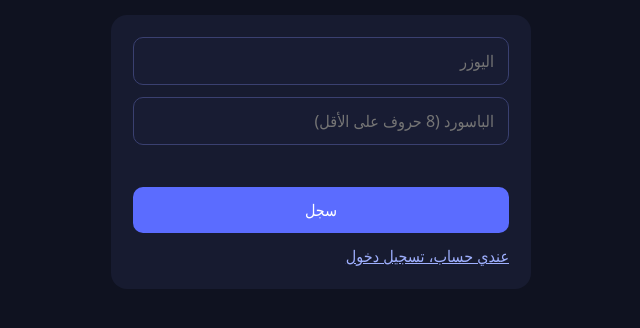
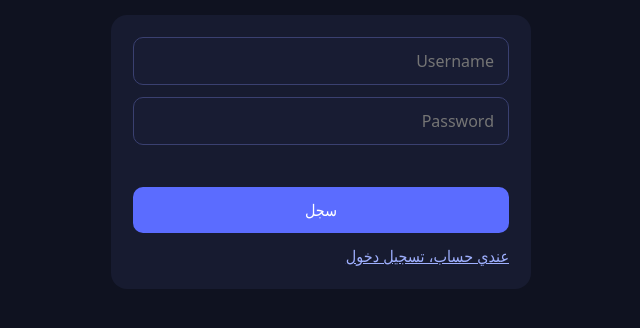
Before and after one commit to johnlatif19/gesture-video-remotee, a website: page public/sign-in.html in a window 1280 px wide. Shown: the part 78-406 px from the top of the page, without its empty margins (319-959 px from the left). Drawn offline with Linux system fonts and the light colour scheme.

Commit message:
Update sign-in.html

```diff
--- a/public/sign-in.html
+++ b/public/sign-in.html
@@ -1,6 +1,6 @@
 <!doctype html><html lang="ar" dir="rtl"><head><meta charset="utf-8"><meta name="viewport" content="width=device-width,initial-scale=1"><title>إنشاء حساب</title><link rel="stylesheet" href="/css/sign-in.css"></head>
 <body><h1>إنشاء حساب</h1><form class="card" id="f">
-<input id="u" placeholder="اليوزر" autocomplete="username" required>
-<input id="p" type="password" minlength="8" placeholder="الباسورد (8 حروف على الأقل)" autocomplete="new-password" required>
+<input id="u" placeholder="Username" autocomplete="username" required>
+<input id="p" type="password" minlength="8" placeholder="Password" autocomplete="new-password" required>
 <div class="err" id="err"></div><button>سجل</button>
 <a href="/login">عندي حساب، تسجيل دخول</a></form><script src="/js/sign-in.js"></script></body></html>
```
